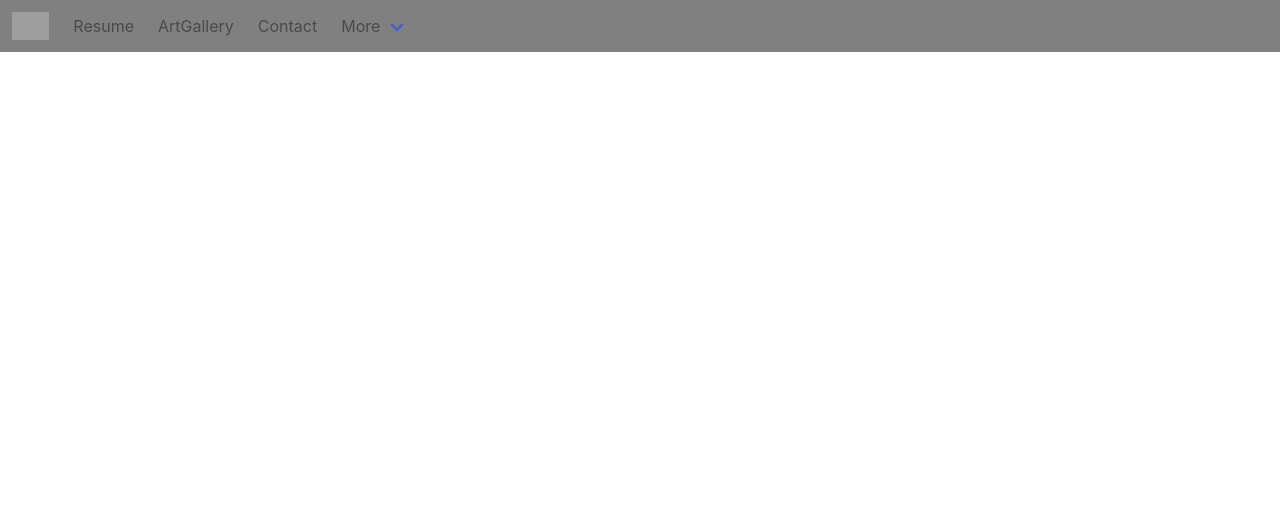
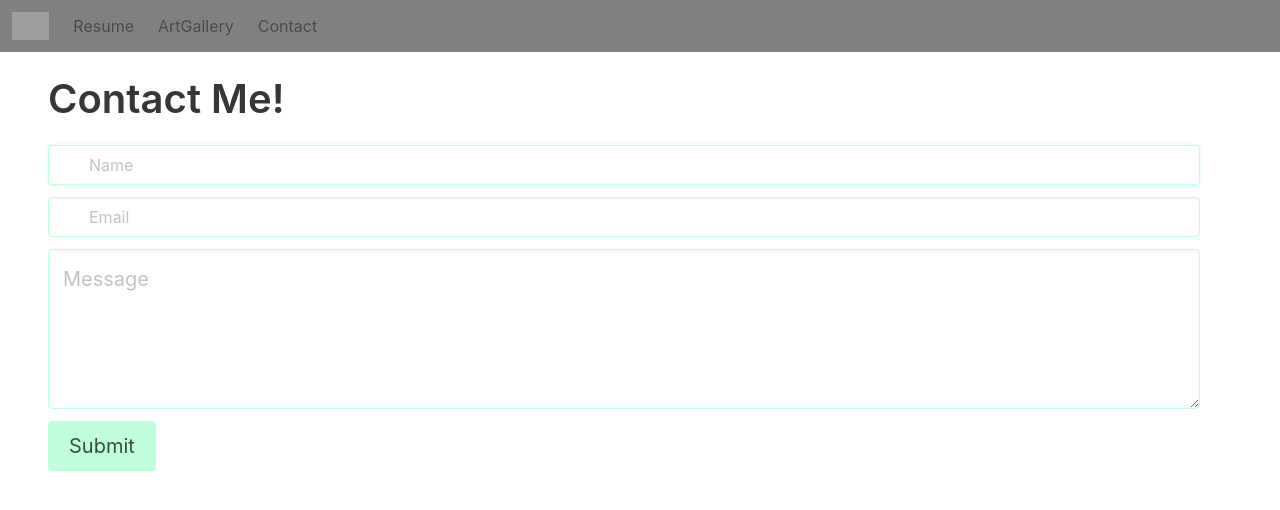
Before and after one commit to soelen/flat-cat-webseite, a React (Vite) app: page /contact in a window 1280 px wide. Shown: the top 510 px of the page. Built offline with nearby package versions, Linux system fonts and the light colour scheme; grey boxes are pictures that could not be loaded.

Commit message:
added contact me formular, added props example.

```diff
--- a/src/App.tsx
+++ b/src/App.tsx
@@ -1,11 +1,12 @@
 import './App.scss'
-import SkillBar from './components/SkillBar/SkillBar'
+
 import Navbar from './components/Navbar'
 import { BrowserRouter as Router, Routes, Route }
   from "react-router-dom";
 
 import "./App.scss";
-import Home from './pages/Home.tsx'
+import Home from './pages/Home'
+import Contact from './pages/Contact'
 import Resume from "./pages/Resume";
 import ArtGallery from "./pages/ArtGallery.tsx";
 
@@ -28,6 +29,11 @@ function App() {
       <Routes>
         <Route path="/artgallery" element={<ArtGallery />} />
       </Routes>
+
+      <Routes>
+        <Route path="/contact" element={<Contact />} />
+      </Routes>
+
     </Router>
 
 
--- a/src/bulma-variables.scss
+++ b/src/bulma-variables.scss
@@ -1,2 +1,5 @@
-$primary: pink;
+$primary: rgb(192, 255, 220);
 $navbar-background-color: grey;
+$gap: 32px;
+
+$fullhd: 1200px + (2 * $gap)
--- a/src/components/Navbar.tsx
+++ b/src/components/Navbar.tsx
@@ -1,15 +1,17 @@
-type navbarProps  = {
+import { Link } from "react-router-dom";
+
+type navbarProps = {
   title: string;
 }
 
-function Navbar(props:navbarProps) {
+function Navbar(props: navbarProps) {
 
   // Return => Funk. Reaktiven HTML Code generieren der asynchron auf Events reagiert
   return (
     <nav className="navbar" role="navigation" aria-label="main navigation">
       <div className="navbar-brand">
         <a className="navbar-item" href="/">
-      <img src="https://cdn-icons-png.flaticon.com/512/3468/3468377.png"/>
+          <img src="https://cdn-icons-png.flaticon.com/512/3468/3468377.png" />
         </a>
 
         <a role="button" className="navbar-burger" aria-label="menu" aria-expanded="false" data-target="navbarBasicExample">
@@ -22,34 +24,10 @@ function Navbar(props:navbarProps) {
       <div id="navbarBasicExample" className="navbar-menu">
         <div className="navbar-start">
 
-      <a className="navbar-item" href="/resume">
-        Resume
-      </a>
+          <Link className="navbar-item" to="/resume">Resume</Link>
+          <Link className="navbar-item" to="/artgallery">ArtGallery</Link>
+          <Link className="navbar-item" to="/contact">Contact</Link>
 
-      <a className="navbar-item" href="/artgallery">
-        ArtGallery
-      </a>
-
-      <a className="navbar-item">
-        Contact
-      </a>
-      <div className="navbar-item has-dropdown is-hoverable">
-        <a className="navbar-link">
-          More
-        </a>
-
-        <div className="navbar-dropdown">
-          <a className="navbar-item">
-            About
-          </a>
-
-          <hr className="navbar-divider"/>
-          <a className="navbar-item">
-            Report an issue
-          </a>
-
-        </div>
-      </div>
         </div>
       </div>
     </nav>
--- a/src/components/SkillBar/SkillBar.tsx
+++ b/src/components/SkillBar/SkillBar.tsx
@@ -4,19 +4,22 @@ import "./SkillBar.scss"
 type SkillBarProps  = {
    title: string;
    value: number;
+   children?: JSX.Element;
   }
 
 function SkillBar (props:SkillBarProps)  {
+
    return (
     <div className="container">
 
 {/* Skillbars */}
          <div className="skill-box">
             <span className='title'>{props.title}</span>
+            {props.children}
             <div className='skill-bar'>
-               {/*Ändere den schwarzen Balken*/}
+{/*Ändere den schwarzen Balken*/}
                <span className='skill-per' style={{width: `${props.value}%`}}>
-               {/* Erste Klammer = Achtung React! Hier kommt etwas Dynamisches. 2.Klammer: Obj. */}
+{/* Erste Klammer = Achtung React! Hier kommt etwas Dynamisches. 2.Klammer: Obj. */}
                   <span className='tooltip'>{props.value}%</span>
                </span>
             </div>
--- a/src/pages/ArtGallery.tsx
+++ b/src/pages/ArtGallery.tsx
@@ -1,27 +1,28 @@
 import "./ArtGallery.scss"
 
 function ArtGallery() {
+  return (
+<div className="gallery mt-6">
 
-  return (
+  <h1 className="title">Art Gallery</h1>
+<h2 className="subtitle">Hier finden sie meine Kunst, die von fragwürtiger Natur ist... 🫢</h2>
+  {[
+    { src: 'example01.jpg', caption: 'Text im Bild' },
+    { src: 'example02.jpg', caption: 'Text im Bild' },
+    { src: 'example03.jpg', caption: 'Text im Bild' },
+    { src: 'example04.jpg', caption: 'Text im Bild' },
+    { src: 'example01.jpg', caption: 'Text im Bild' },
+    { src: 'example03.jpg', caption: 'Text im Bild' },
+    { src: 'example04.jpg', caption: 'Text im Bild' },
+    { src: 'example02.jpg', caption: 'Text im Bild' },
+    { src: 'example01.jpg', caption: 'Text im Bild' },
 
-<div className="gallery">
-  {[
-    { src: './public/img/artgallery/example01.jpg', caption: 'Text im Bild' },
-    { src: './public/img/artgallery/example02.jpg', caption: 'Text im Bild' },
-    { src: './public/img/artgallery/example03.jpg', caption: 'Text im Bild' },
-    { src: './public/img/artgallery/example04.jpg', caption: 'Text im Bild' },
-    { src: './public/img/artgallery/example01.jpg', caption: 'Text im Bild' },
-    { src: './public/img/artgallery/example03.jpg', caption: 'Text im Bild' },
-    { src: './public/img/artgallery/example04.jpg', caption: 'Text im Bild' },
-    { src: './public/img/artgallery/example02.jpg', caption: 'Text im Bild' },
-    { src: './public/img/artgallery/example01.jpg', caption: 'Text im Bild' },
-    ]
-.map((item, index) => (
+    ].map((item, index) => (
 
     <div className="gallery-item" key={index}>
 
       <figure>
-        <img src={item.src}/>
+        <img src={`./public/img/artgallery/${item.src}`}/>
         <figcaption>{item.caption}</figcaption>
       </figure>
 
--- /dev/null
+++ b/src/pages/Contact.tsx
@@ -0,0 +1,51 @@
+
+import { FormEvent } from "react";
+import "./Contact.scss"
+
+function Contact() {
+  const emailSubmit=(event:FormEvent)=> {
+//event:FormEvent Ich gebe Typescript ein Typen mit da dieser es nicht Autom.Weiß
+    event.preventDefault ()
+// preventDefault: verhindere standard-verhalten (z.b die GET-Methode)
+
+    const name = document.getElementById("name") as HTMLInputElement
+    const message = document.getElementById("message") as HTMLInputElement
+
+    window.location.replace(`mailto:example@example.me?subject=${name.value}&body=${message.value}`)
+  }
+  return (
+<div className= "Page-Contact">
+
+  <div className="container my-5 mt-5 mx-5 px-5">
+    <h2 className="title is-2 is-capitalized">Contact Me!</h2>
+    {/* <form action="" method="get"> */}
+    <form onSubmit={emailSubmit}>
+        <div className="field">
+            <label htmlFor="name" className="label is-size-4 has-text-weight-light"></label>
+            <div className="control has-icons-left">
+                <input type="text" name="name" id="name" className="input is-primary" placeholder="Name" autoFocus />
+                    {/* <span className="icon is-left">
+                        <i className="fa fa-user"></i>
+                    </span> */}
+            </div>
+        </div>
+        <div className="field">
+            <label htmlFor="email" className="label is-size-4 has-text-weight-light"></label>
+            <div className="control has-icons-left">
+                <input type="email" name="email" id="email" className="input is-primary" placeholder="Email" />
+                    {/* <span className="icon is-left">
+                        <i className="fa fa-envelope"></i>
+                    </span> */}
+            </div>
+        </div>
+        <div className="field ">
+            <label htmlFor="message" className="label is-size-4 has-text-weight-light"></label>
+            <textarea name="message" id="message" className="textarea is-medium is-primary" placeholder="Message"></textarea>
+        </div>
+        <button type="submit" className="button is-primary is-size-5">Submit</button>
+    </form>
+  </div>
+</div>
+  );
+}
+export default Contact;
--- a/src/pages/Resume.tsx
+++ b/src/pages/Resume.tsx
@@ -6,11 +6,13 @@ function Resume() {
   // Skillbars
   return (
     <div>
-      <h1 className="SkillBar">My Skills</h1>
+<h1 className="title">My Skills</h1>
+<h2 className="subtitle">Im Pro in every single point! </h2>
       <SkillBar title="HTML & CSS " value={43}></SkillBar>
       <SkillBar title="Javascript & Typescript " value={35}></SkillBar>
-      <SkillBar title="React" value={100}></SkillBar>
-      <SkillBar title="Java Spring Boot" value={100}></SkillBar>
+      <SkillBar title="React" value={39}></SkillBar>
+      <SkillBar title="Java Spring Boot" value={100}> <div>Hi </div></SkillBar>
+      {/* Childern sind eig. Slots.  */}
     </div>
   )
 }
```
Also changed, not shown: src/pages/ArtGallery.scss (line endings or trailing spaces), src/pages/Contact.scss (added), 1 other file (tests, documents, lock files or other folders). Lines whose indentation alone changed are shown as unchanged.
